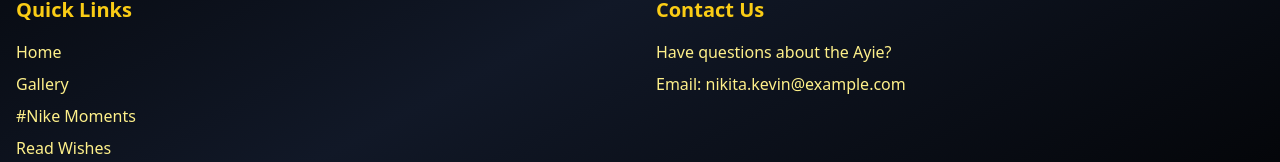
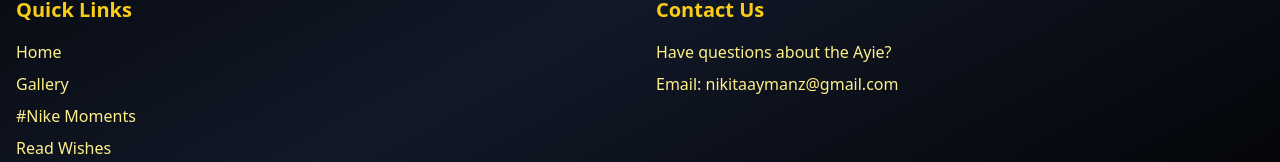
Before and after one commit to rigzlion8/prewed, a Next.js app: page / in a window 1280 px wide. Shown: the part 4457-4619 px from the top of the page. Built offline with nearby package versions, Linux system fonts and the light colour scheme; no server answers; the database is empty.

Commit message:
footer email

```diff
--- a/app/page.tsx
+++ b/app/page.tsx
@@ -829,7 +829,7 @@ export default function HomePage() {
             <div className="text-center md:text-left">
               <h3 className="text-xl font-bold mb-4 text-yellow-400">Contact Us</h3>
               <p className="text-yellow-200 mb-2">Have questions about the Ayie?</p>
-              <p className="text-yellow-200">Email: nikita.kevin@example.com</p>
+              <p className="text-yellow-200">Email: nikitaaymanz@gmail.com</p>
             </div>
           </div>
         </div>
```
